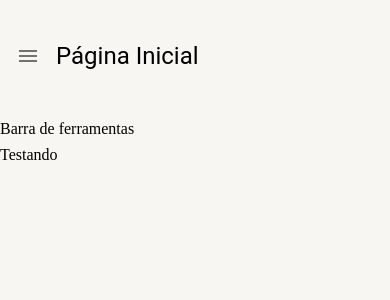
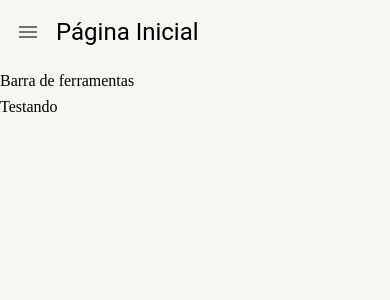
Before and after one commit to victo29/course-react-ts, a React (Create React App) app: page /pagina-inicial in a window 390 px wide. Shown: the top 300 px of the page. Built offline with nearby package versions, Linux system fonts and the light colour scheme.

Commit message:
feat: adding responsivity in layout base

```diff
--- a/src/pages/dashboard/Dashboard.tsx
+++ b/src/pages/dashboard/Dashboard.tsx
@@ -4,7 +4,7 @@
 export const Dashboard = () => {
 
   return(
-    <LayoutBase title='Página Inicial'>
+    <LayoutBase title='Página Inicial' toolsBarrs={<>Barra de ferramentas</>}>
       Testando
     </LayoutBase>
   );
--- a/src/shared/layouts/LayoutBase.tsx
+++ b/src/shared/layouts/LayoutBase.tsx
@@ -6,18 +6,20 @@
 interface ILayoutBaseProps {
   children:React.ReactNode;
   title: string;
+  toolsBarrs: React.ReactNode | undefined;
 }
 
-export const LayoutBase: React.FC<ILayoutBaseProps> = ({children, title}) =>{
+export const LayoutBase: React.FC<ILayoutBaseProps> = ({children, title, toolsBarrs}) =>{
 
   const smDown =useMediaQuery((theme: Theme) => theme.breakpoints.down('sm'));
+  const mdDown =useMediaQuery((theme: Theme) => theme.breakpoints.down('sm'));
   const theme =useTheme();
 
   const {toggleDrawerOpen} = useDrawerContext();
 
   return(
     <Box height='100%' display='flex' flexDirection='column' gap={1}>
-      <Box padding={1} height={theme.spacing(12)} display='flex' alignItems='center' gap={1}>
+      <Box padding={1} display='flex' alignItems='center' gap={1}  height={ theme.spacing(smDown ? 6 : mdDown ? 8 : 12) }>
 
         {smDown &&
           <IconButton onClick={toggleDrawerOpen}>
@@ -26,16 +28,24 @@
         }
 
 
-        <Typography variant='h5'>
+        <Typography
+          overflow='hidden'
+          whiteSpace='nowrap'
+          textOverflow='ellipsis'
+          variant={smDown ? 'h5' : mdDown ? 'h4' : 'h3'}
+        >
+
           {title}
         </Typography>
       </Box>
 
-      <Box>
-        Barra de ferramentas
-      </Box>
+      {toolsBarrs &&
+        <Box>
+          {toolsBarrs}
+        </Box>
+      }
 
-      <Box>
+      <Box flex={1} overflow='auto'>
         {children}
       </Box>
     </Box>
```
